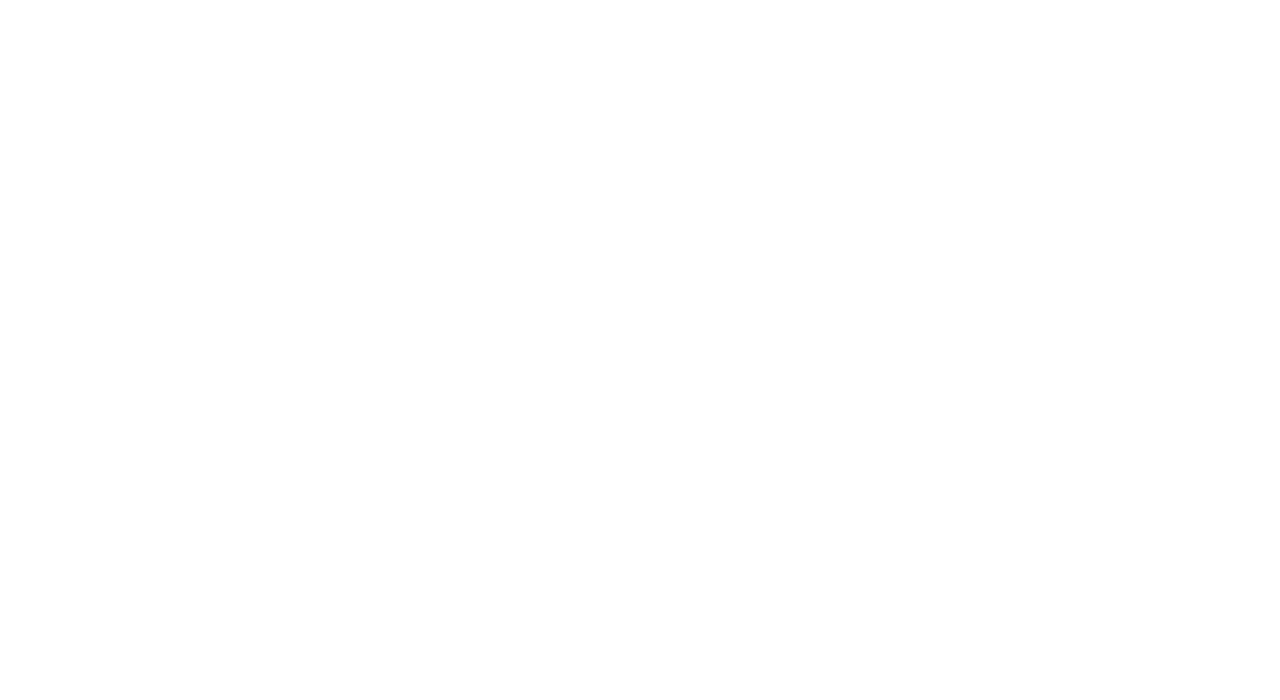
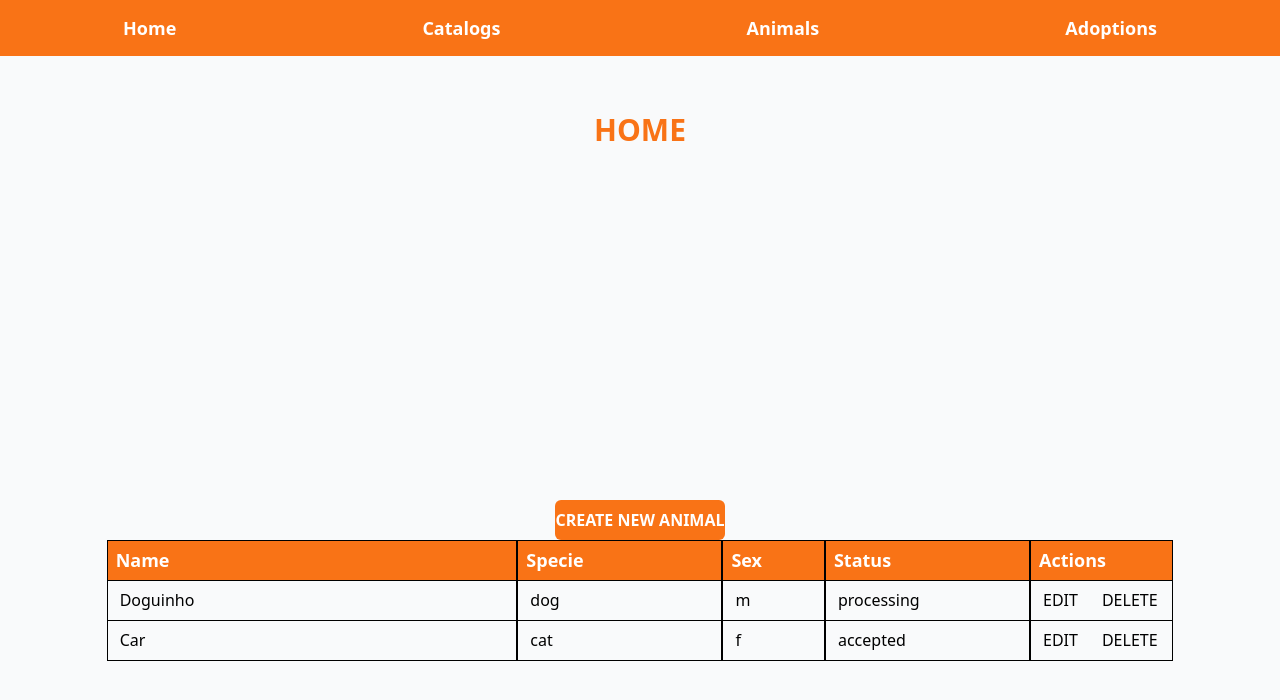
Before and after one commit to PixeLarm12/animal-adoption-system, a Vue app in the folder front/: page /animals in a window 1280 px wide. Before the commit this address had no page. Shown: the top 700 px of the page. Built offline with nearby package versions, Linux system fonts and the light colour scheme.

Commit message:
Added basic Animals page

```diff
--- a/front/src/components/Utils/TableTemplate.vue
+++ b/front/src/components/Utils/TableTemplate.vue
@@ -1,10 +1,10 @@
 <template>
-    <table class="w-full">
-        <tr class="text-white font-semibold bg-orange-500">
-            <th v-for="(header, index) in headers" :key="index">
+    <table class="w-full rounded-md">
+        <tr class="w-full text-left border border-black divide-x-2 divide-black bg-orange-500">
+            <th v-for="(header, index) in headers" :key="index" class="pl-2 h-10 text-lg font-bold text-white bg-orange-500">
                 {{ header }}
             </th>
-            <th v-if="showActions">
+            <th v-if="showActions" class="pl-2 h-10 text-lg font-bold text-white bg-orange-500">
                 Actions
             </th>
         </tr>
--- a/front/src/css/output.css
+++ b/front/src/css/output.css
@@ -564,6 +564,10 @@
   display: flex;
 }
 
+.table{
+  display: table;
+}
+
 .grid{
   display: grid;
 }
@@ -584,12 +588,40 @@
   height: 100%;
 }
 
+.h-1\/2{
+  height: 50%;
+}
+
+.h-12{
+  height: 3rem;
+}
+
+.h-10{
+  height: 2.5rem;
+}
+
 .min-h-\[100vh\]{
   min-height: 100vh;
 }
 
+.min-h-\[80vh\]{
+  min-height: 80vh;
+}
+
+.w-1\/12{
+  width: 8.333333%;
+}
+
 .w-10\/12{
   width: 83.333333%;
+}
+
+.w-2\/12{
+  width: 16.666667%;
+}
+
+.w-4\/12{
+  width: 33.333333%;
 }
 
 .w-5\/12{
@@ -600,16 +632,16 @@
   width: 58.333333%;
 }
 
+.w-8\/12{
+  width: 66.666667%;
+}
+
 .w-full{
   width: 100%;
 }
 
 .w-screen{
   width: 100vw;
-}
-
-.w-8\/12{
-  width: 66.666667%;
 }
 
 .grid-cols-12{
@@ -652,6 +684,10 @@
   justify-content: space-around;
 }
 
+.gap-1{
+  gap: 0.25rem;
+}
+
 .gap-4{
   gap: 1rem;
 }
@@ -660,12 +696,38 @@
   row-gap: 2.5rem;
 }
 
+.divide-x-2 > :not([hidden]) ~ :not([hidden]){
+  --tw-divide-x-reverse: 0;
+  border-right-width: calc(2px * var(--tw-divide-x-reverse));
+  border-left-width: calc(2px * calc(1 - var(--tw-divide-x-reverse)));
+}
+
+.divide-black > :not([hidden]) ~ :not([hidden]){
+  --tw-divide-opacity: 1;
+  border-color: rgb(0 0 0 / var(--tw-divide-opacity));
+}
+
 .rounded-md{
   border-radius: 0.375rem;
 }
 
+.rounded-t{
+  border-top-left-radius: 0.25rem;
+  border-top-right-radius: 0.25rem;
+}
+
+.rounded-t-md{
+  border-top-left-radius: 0.375rem;
+  border-top-right-radius: 0.375rem;
+}
+
 .border{
   border-width: 1px;
+}
+
+.border-black{
+  --tw-border-opacity: 1;
+  border-color: rgb(0 0 0 / var(--tw-border-opacity));
 }
 
 .border-gray-600{
@@ -688,9 +750,37 @@
   background-color: rgb(249 115 22 / var(--tw-bg-opacity));
 }
 
+.bg-orange-600{
+  --tw-bg-opacity: 1;
+  background-color: rgb(234 88 12 / var(--tw-bg-opacity));
+}
+
 .py-14{
   padding-top: 3.5rem;
   padding-bottom: 3.5rem;
+}
+
+.py-2{
+  padding-top: 0.5rem;
+  padding-bottom: 0.5rem;
+}
+
+.py-3{
+  padding-top: 0.75rem;
+  padding-bottom: 0.75rem;
+}
+
+.py-1{
+  padding-top: 0.25rem;
+  padding-bottom: 0.25rem;
+}
+
+.pl-1{
+  padding-left: 0.25rem;
+}
+
+.pl-2{
+  padding-left: 0.5rem;
 }
 
 .text-left{
@@ -705,6 +795,11 @@
 .text-lg{
   font-size: 1.125rem;
   line-height: 1.75rem;
+}
+
+.text-sm{
+  font-size: 0.875rem;
+  line-height: 1.25rem;
 }
 
 .font-bold{
@@ -788,3 +883,32 @@
   cursor: pointer;
   transition-duration: 200ms;
 }
+
+.hover\:underline:hover{
+  -webkit-text-decoration-line: underline;
+          text-decoration-line: underline;
+}
+
+@media (min-width: 768px){
+  .md\:text-lg{
+    font-size: 1.125rem;
+    line-height: 1.75rem;
+  }
+}
+
+@media (min-width: 1024px){
+  .lg\:gap-6{
+    gap: 1.5rem;
+  }
+
+  .lg\:pl-3{
+    padding-left: 0.75rem;
+  }
+}
+
+@media (min-width: 1280px){
+  .xl\:text-xl{
+    font-size: 1.25rem;
+    line-height: 1.75rem;
+  }
+}
--- a/front/src/pages/Animals.vue
+++ b/front/src/pages/Animals.vue
@@ -6,22 +6,24 @@
                     <router-link to="/animals/create" class="default-button">Create new Animal</router-link>
 
                     <table-template :headers="tableHeaders">
-                        <tr v-for="animal in animals" :key="animal.id" class="text-default-gray bg-gray-100 border border-default-gray">
-                            <td class="border border-default-gray w-4/12">
+                        <tr v-for="animal in animals" :key="animal.id" class="w-full border border-black divide-x-2 divide-black">
+                            <td class="lg:pl-3 pl-1 h-10 w-4/12">
                                 {{ animal.name }}
                             </td>
-                            <td class="border border-default-gray w-2/12">
+                            <td class="lg:pl-3 pl-1 h-10 w-2/12">
                                 {{ animal.specie }}
                             </td>
-                            <td class="border border-default-gray w-1/12">
+                            <td class="lg:pl-3 pl-1 h-10 w-1/12">
                                 {{ animal.sex }}
                             </td>
-                            <td class="border border-default-gray w-3/12">
+                            <td class="lg:pl-3 pl-1 h-10 w-2/12">
                                 {{ animal.adoption_status }}
                             </td>
-                            <td class="border border-default-gray flex justify-around w-2/12">
-                                <router-link :to="'/animals/edit/' + animal.id" class="hover:underline uppercase">Edit</router-link>
-                                <span @click="remove(animal.id)" class="hover:underline uppercase">Delete</span>
+                            <td class="lg:pl-3 pl-1 h-10 w-1/12">
+                                <div class="w-full flex justify-start lg:gap-6 gap-1">
+                                    <router-link :to="'/animals/edit/' + animal.id" class="hover:underline uppercase">Edit</router-link>
+                                    <span @click="remove(animal.id)" class="hover:underline uppercase">Delete</span>
+                                </div>
                             </td>
                         </tr>
                     </table-template>
```
Also changed, not shown: front/src/main.js (+5 -2 lines).
